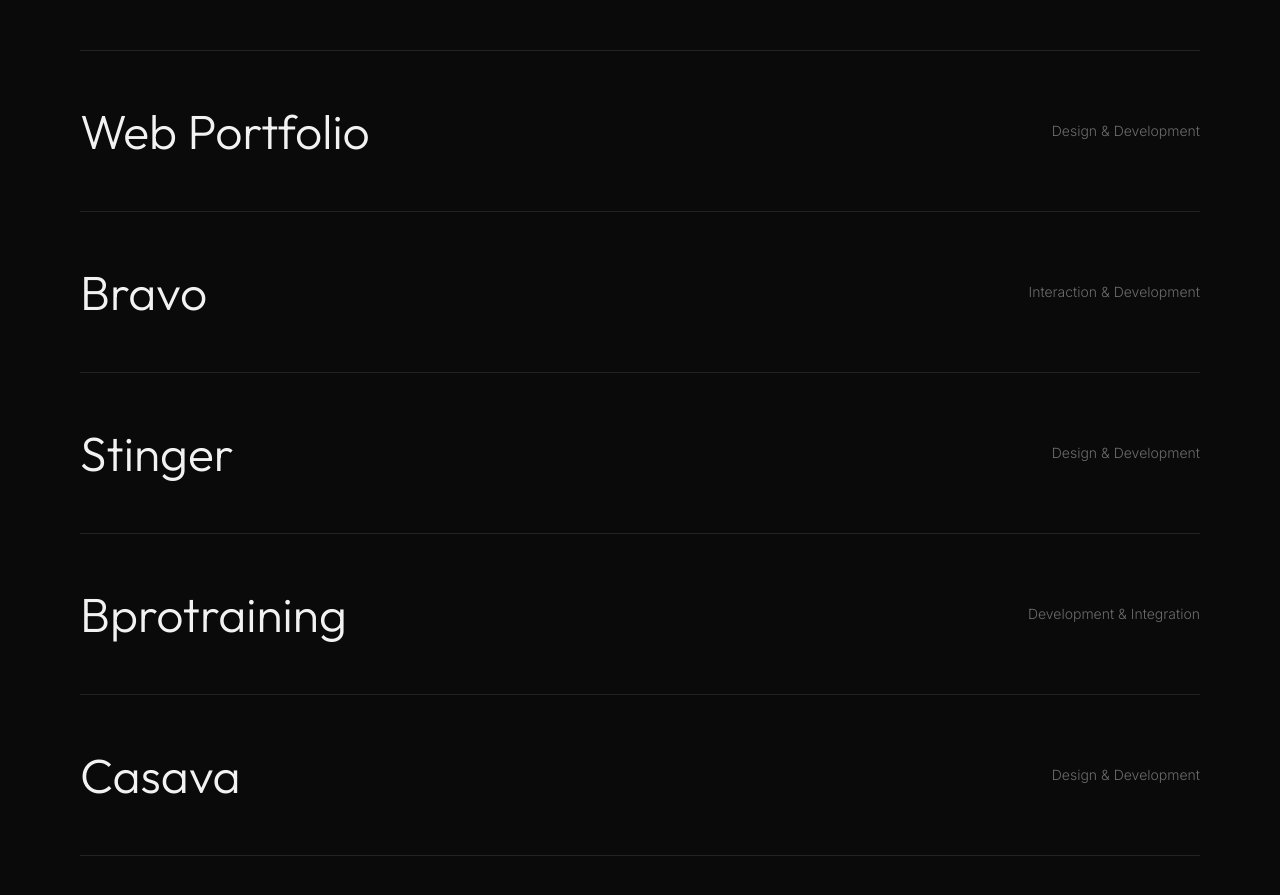
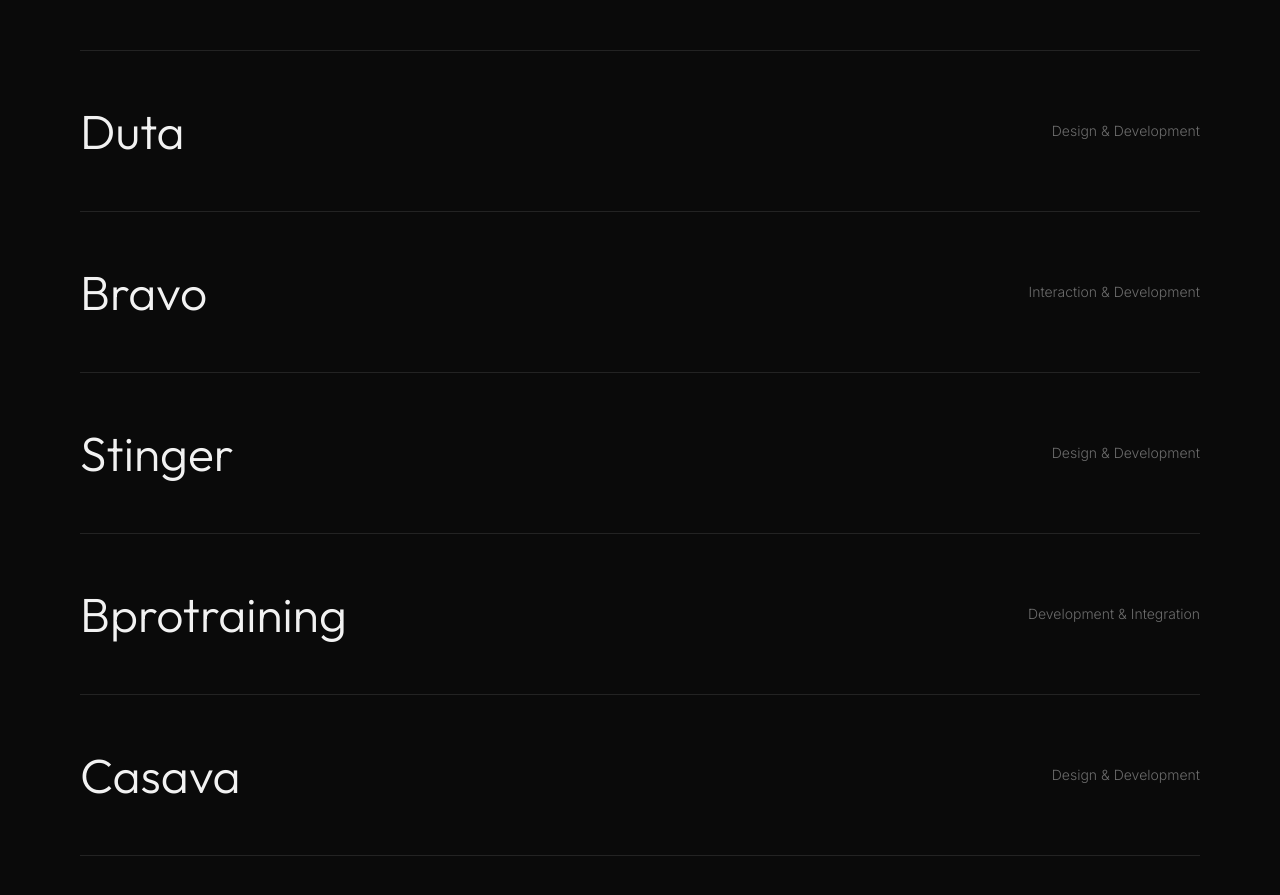
Before and after one commit to dutaalamin/duta, a React (Vite) app: page / in a window 1280 px wide. Shown: the part 1919-2814 px from the top of the page. Built offline with nearby package versions, Linux system fonts and the light colour scheme.

Commit message:
chore: rename personal web portfolio project to Duta

```diff
--- a/src/components/ProjectsList.jsx
+++ b/src/components/ProjectsList.jsx
@@ -27,7 +27,7 @@ const projects = [
     image: '/images/projects/bungacerita.png',
   },
   {
-    title: 'Web Portfolio',
+    title: 'Duta',
     category: 'Design & Development',
     role: 'Personal Portfolio v1',
     year: '2024',
```
